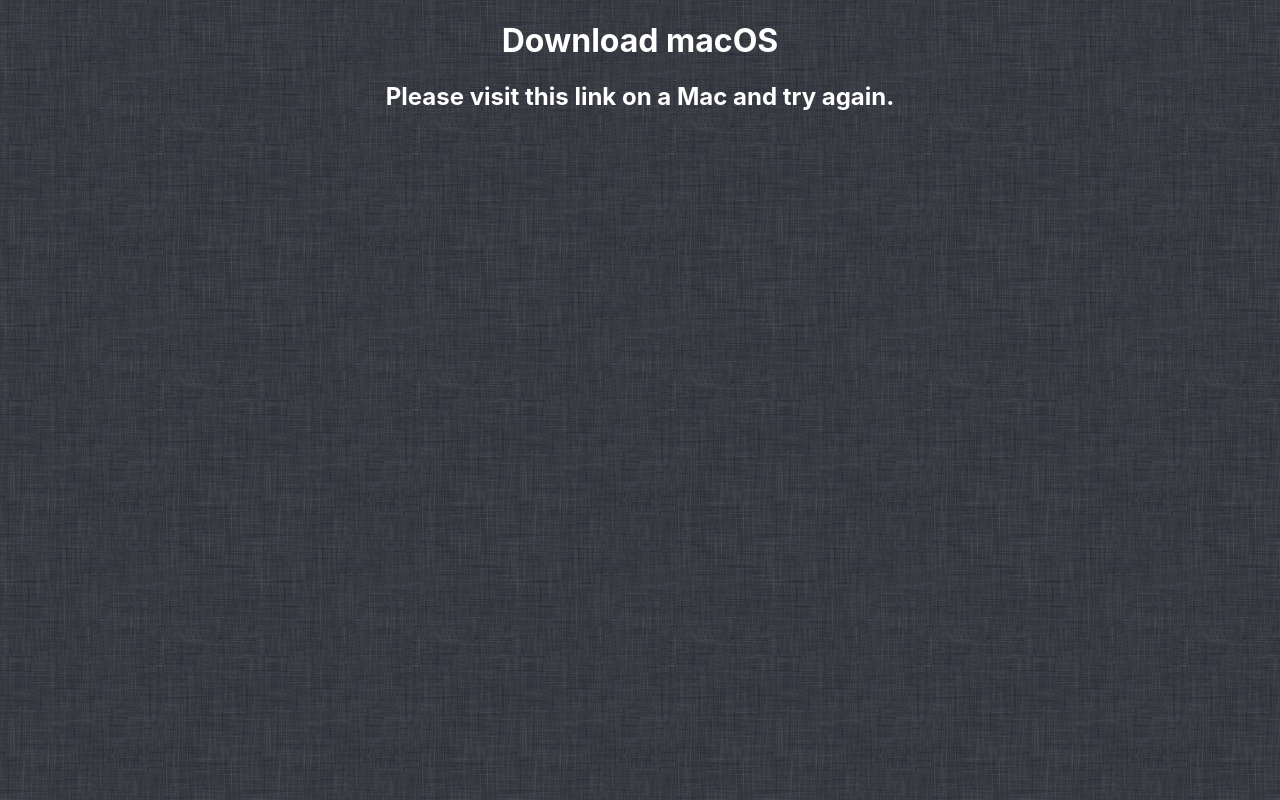
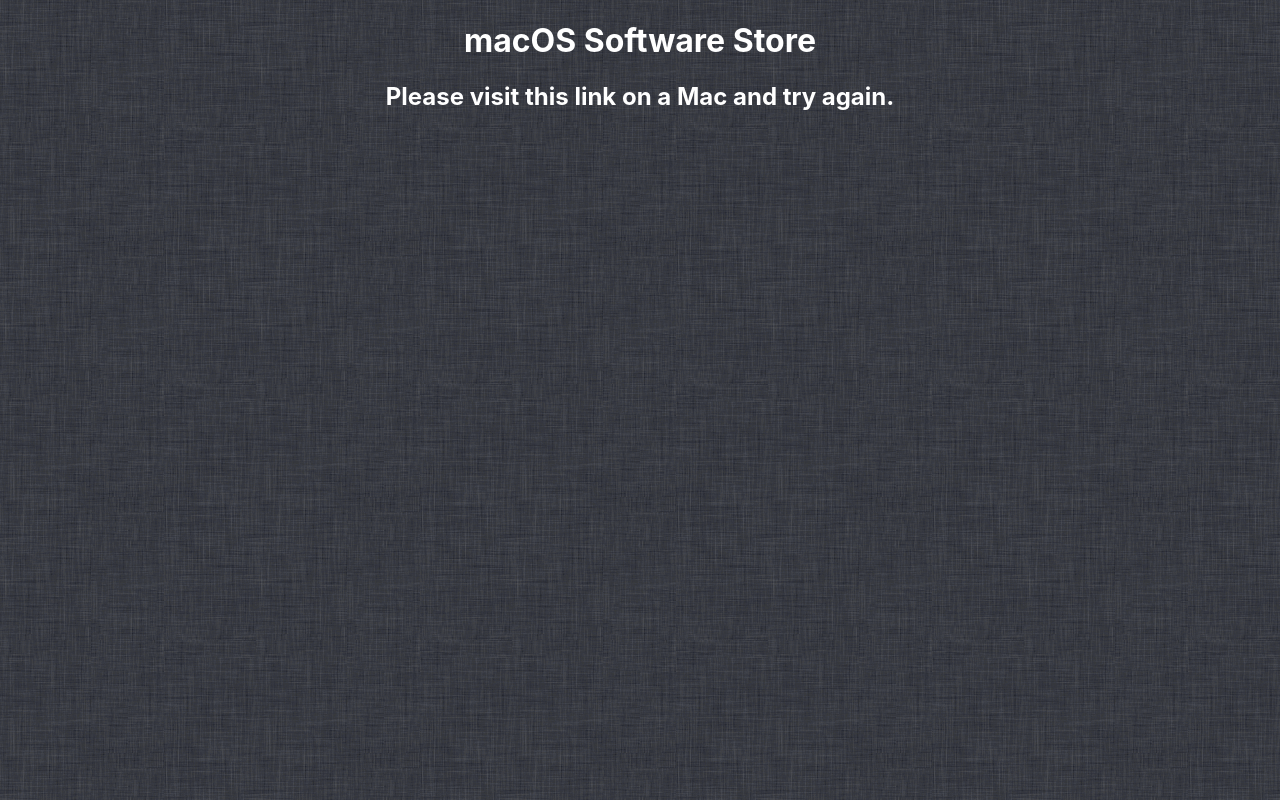
Before and after one commit to fullpwn/macos, a plain HTML site: page unsupported.html in a window 1280 px wide. Drawn offline with Linux system fonts and the light colour scheme.

Commit message:
Update unsupported.html

```diff
--- a/unsupported.html
+++ b/unsupported.html
@@ -4,7 +4,7 @@
     <meta charset="UTF-8">
     <meta http-equiv="X-UA-Compatible" content="IE=edge">
     <meta name="viewport" content="width=device-width, initial-scale=1.0">
-    <title>Download macOS</title>
+    <title>macOS Software Store</title>
 </head>
 <style>
 body {
@@ -17,7 +17,7 @@ h1, h2, h3, p, a {
 }
 </style>
 <body>
-    <center><h1>Download macOS</h1></center>
+    <center><h1>macOS Software Store</h1></center>
     <center><h2>Please visit this link on a Mac and try again.</h2></center>
 
 </body>
```
